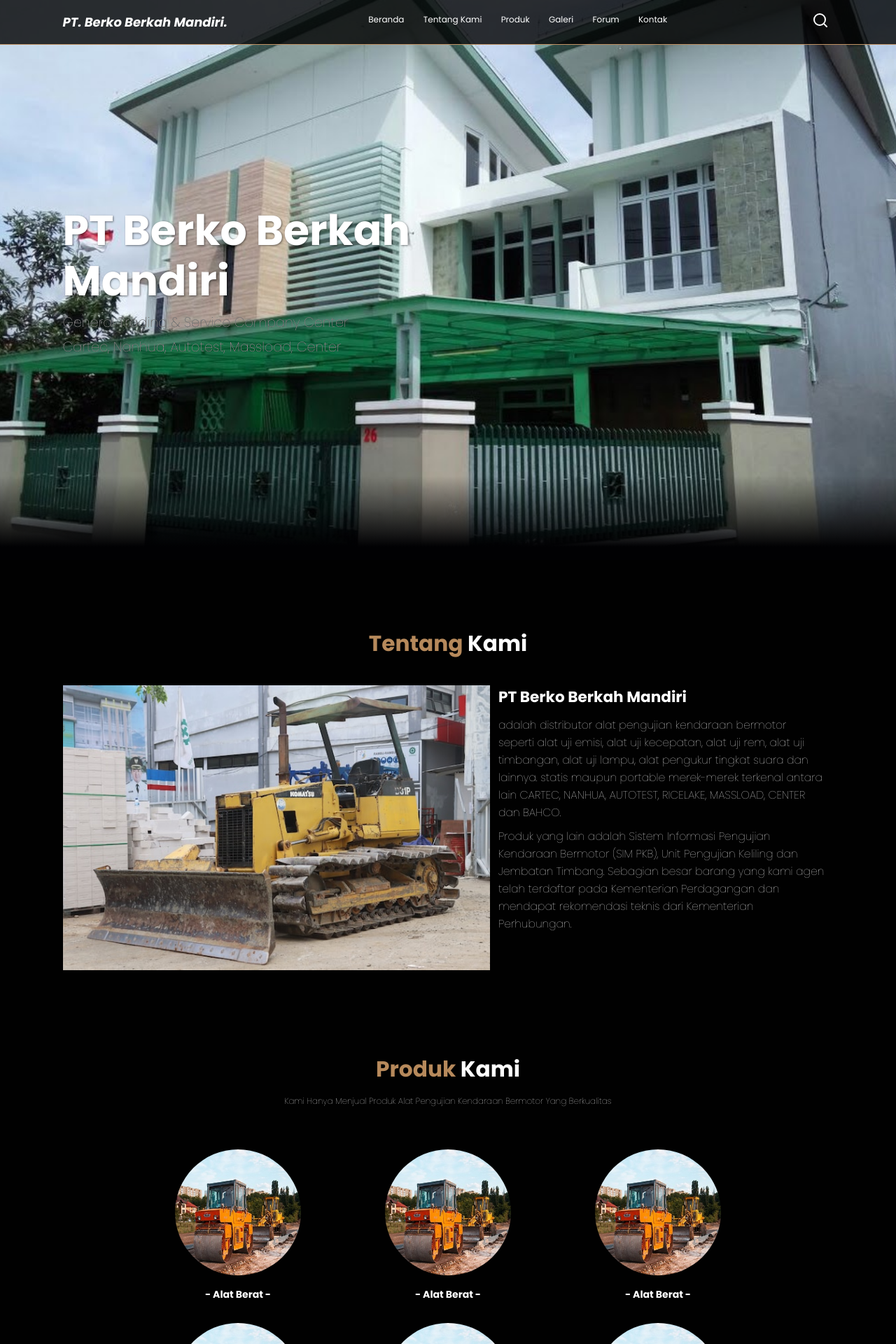
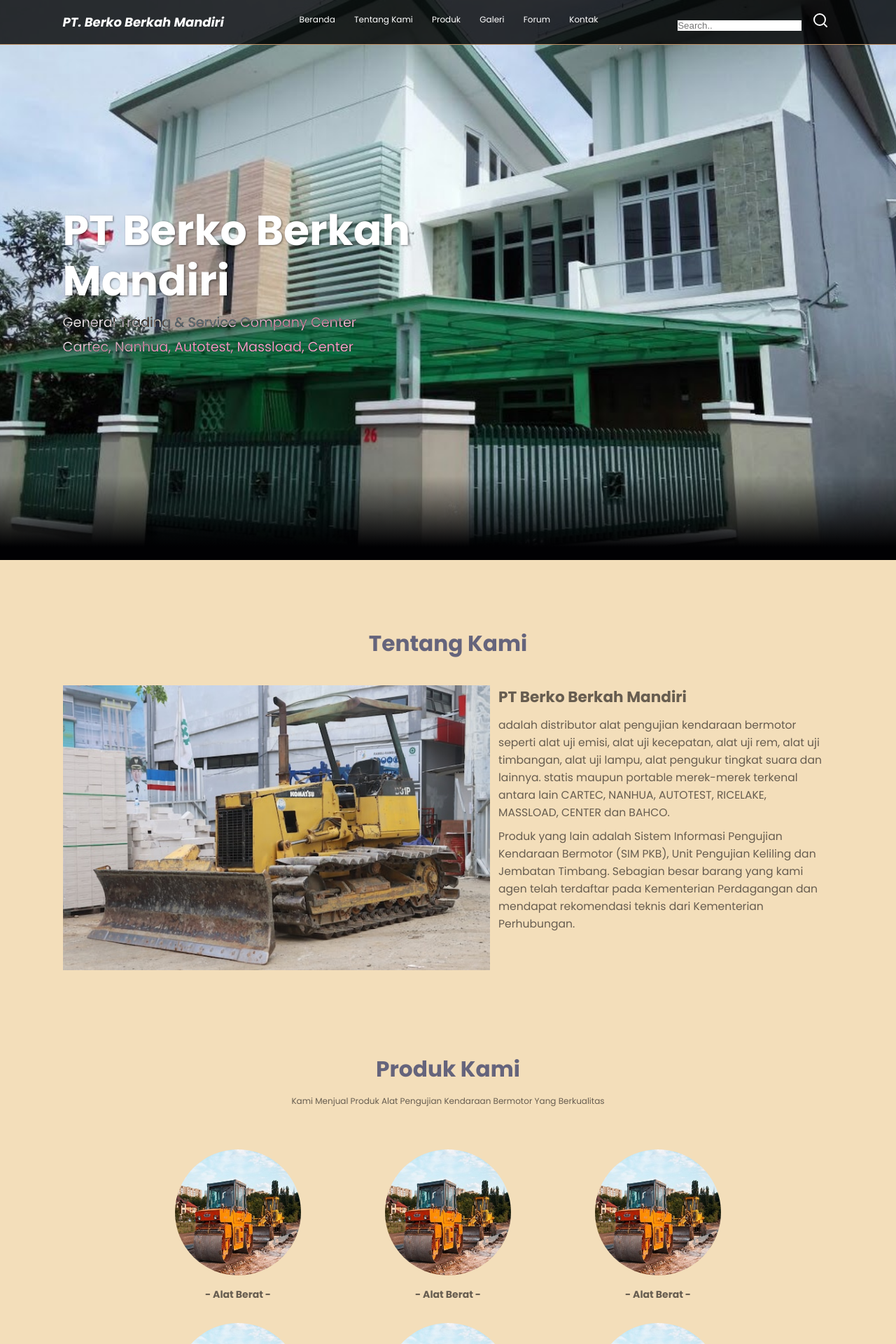
Before and after one commit to zakiaazhari14/PT-Berko-Berkah-Mandiri, a PHP site: page / in a window 1280 px wide. Shown: the top 1920 px of the page at 70% size. Run offline with PHP 8.4, Linux system fonts and the light colour scheme.

Commit message:
update website

```diff
--- a/css/style.css
+++ b/css/style.css
@@ -1,6 +1,7 @@
 :root {
   --primary: #b6895b;
   --bg: #010101;
+  --color: #675d50;
 }
 
 * {
@@ -18,7 +19,7 @@ html {
 
 body {
   font-family: "Poppins", sans-serif;
-  background-color: var(--bg);
+  background-color: #f3deba;
   color: #fff;
 }
 
@@ -81,6 +82,48 @@ body {
   display: none;
 }
 
+.navbar .navbar-extra input {
+  color: #000000;
+  margin: 0 0.5rem;
+}
+
+/* Dropdown */
+
+/* The container <div> - needed to position the dropdown content */
+.dropdown {
+  position: relative;
+  display: inline-block;
+}
+
+/* Dropdown Content (Hidden by Default) */
+.dropdown-content {
+  display: none;
+  position: absolute;
+  background-color: #f9f9f9;
+  min-width: 160px;
+  box-shadow: 0px 8px 16px 0px rgba(0, 0, 0, 0.2);
+  z-index: 1;
+}
+
+/* Links inside the dropdown */
+.dropdown-content a {
+  color: black !important;
+  padding: 12px 16px;
+  text-decoration: none;
+  display: block;
+  text-align: center;
+}
+
+/* Change color of dropdown links on hover */
+.dropdown-content a:hover {
+  background-color: #f1f1f1;
+}
+
+/* Show the dropdown menu on hover */
+.dropdown:hover .dropdown-content {
+  display: block;
+}
+
 /* Hero Section */
 .hero {
   min-height: 100vh;
@@ -123,7 +166,7 @@ body {
   font-size: 1.6rem;
   margin-top: 1rem;
   line-height: 1.2;
-  font-weight: 100;
+  font-weight: 400;
   text-shadow: 1px 1px 3px rgba(1, 1, 3, 0.5);
   mix-blend-mode: difference;
 }
@@ -137,16 +180,18 @@ body {
 
 .about h2,
 .product h2,
-.contact h2 {
+.contact h2,
+.piagam h2 {
   text-align: center;
   font-size: 2.6rem;
   margin-bottom: 3rem;
 }
 
-.about h2 span,
-.product h2 span,
-.contact h2 span {
-  color: var(--primary);
+.about h2,
+.product h2,
+.contact h2,
+.piagam h2 {
+  color: #65647c;
 }
 
 .about .row {
@@ -169,13 +214,15 @@ body {
 .about .row .content h3 {
   font-size: 1.8rem;
   margin-bottom: 1rem;
+  color: var(--color);
 }
 
 .about .row .content p {
   margin-bottom: 0.8rem;
   font-size: 1.3rem;
-  font-weight: 100;
+  font-weight: 400;
   line-height: 1.6;
+  color: var(--color);
 }
 
 /* Produk Section */
@@ -187,8 +234,13 @@ body {
 .product p,
 .contact p {
   text-align: center;
-  font-weight: 100;
+  font-weight: 400;
   line-height: 1.6;
+  color: var(--color);
+}
+
+.product h3 {
+  color: var(--color);
 }
 
 .product .row {
@@ -212,16 +264,27 @@ body {
   margin: 1rem auto 0.5rem;
 }
 
-.product .row {
+.piagam {
   display: flex;
+  flex-direction: column;
+  align-items: center;
+  justify-content: center;
+  text-align: center;
 }
 
-.product .row .product-img {
-  flex: 1 1 45rem;
+.row {
+  display: flex;
+  justify-content: center;
 }
 
-.product .row .product-img img {
-  width: 100%;
+.piagam-img {
+  margin: 10px;
+}
+
+.piagam-img img {
+  display: block;
+  max-width: 100%;
+  height: auto;
 }
 
 /* Contact Section */
@@ -294,11 +357,12 @@ footer .links a:hover {
 
 footer .links {
   margin-bottom: 1.4rem;
+  display: block;
 }
 
 footer .links a {
   color: #fff;
-  padding: 0.7rem 1rem;
+  padding: 1rem;
 }
 
 footer .credit {
@@ -308,6 +372,27 @@ footer .credit {
 footer .credit a {
   color: var(--bg);
   font-weight: 700;
+}
+
+footer .kontak {
+  text-align: left;
+  padding: 1rem;
+}
+
+.kontak a p {
+  text-decoration: none;
+  color: #333;
+  font-weight: bold;
+  margin: 5px 0;
+}
+
+.sosmed {
+  display: flex;
+  justify-content: space-around;
+}
+
+.partner {
+  padding: 1rem;
 }
 
 /* Media Queries */
--- a/index.html
+++ b/index.html
@@ -4,6 +4,7 @@
     <meta charset="UTF-8" />
     <meta name="viewport" content="width=device-width, initial-scale=1.0" />
     <title>PT Berko Berkah Mandiri</title>
+
 
     <!-- fonts -->
     <link rel="preconnect" href="https://fonts.googleapis.com" />
@@ -23,18 +24,27 @@
   <body>
     <!-- Navbar Start -->
     <nav class="navbar">
-      <a href="#" class="navbar-logo">PT. Berko Berkah Mandiri.</a>
+      <a href="#" class="navbar-logo">PT. Berko Berkah Mandiri</a>
 
       <div class="navbar-nav">
         <a href="#home">Beranda</a>
         <a href="#about">Tentang Kami</a>
-        <a href="#product">Produk</a>
+        <div class="dropdown">
+          <a href="#product" class="dropbtn">Produk</a>
+          <div class="dropdown-content">
+              <a href="#service1">Alat Uji Kendaraan Bermotor</a>
+              <a href="#service2">SIM PKB</a>
+              <a href="#service3">Spare Part</a>
+          </div>
+        </div>
         <a href="#galeri">Galeri</a>
         <a href="#forum">Forum</a>
         <a href="#contact">Kontak</a>
       </div>
 
+
       <div class="navbar-extra">
+        <input type="text" placeholder="Search..">
         <a href="#" id="search"><i data-feather="search"></i></a>
         <a href="#" id="select-menu"><i data-feather="menu"></i></a>
       </div>
@@ -83,9 +93,9 @@
 
     <!-- Produk Section Start -->
     <section id="product" class="product">
-      <h2><span>Produk</span> Kami</h2>
+      <h2>Produk Kami</h2>
       <p>
-        Kami Hanya Menjual Produk Alat Pengujian Kendaraan Bermotor Yang
+        Kami Menjual Produk Alat Pengujian Kendaraan Bermotor Yang
         Berkualitas
       </p>
 
@@ -159,17 +169,13 @@
     <!-- Produk Section end -->
 
     <!-- Piagam Section start -->
-    <section class="product" id="product">
+    <section class="piagam" id="piagam">
       <main class="content">
-        <h2><span>Piagam </span> Penghargaan</h2>
+        <h2>Piagam Penghargaan</h2>
       </main>
-      <div class="row">
-        <div class="product-img">
+      <div class="row1">
           <img src="img/king.jpg" alt="" />
-        </div>
-        <div class="product-img">
           <img src="img/king.jpg" alt="" />
-        </div>
         </div>
     </section>
     <!-- Piagam Section end -->
@@ -209,11 +215,25 @@
 
     <!-- Footer Start -->
     <footer>
+    <div class="sosmed">
+      <div class="kontak">
+        <a href="">Dapat Menghubungi</a>
+        <p>PT Berko Berkah Mandiri</p>
+        <p>Jl. Batur Dalam Lingk. Cipayung 4/1 No.26
+         </p>
+         <p> Depok 16417</p>
+          <p>Telp :
+            (62-21) 7707136 - (62-21) 29218594
+            </p>
+            <p>Fax : (62-21) 77834783
+              info@ptbbm.com</p>
+      </div>
+      <div>
         <div class="socials">
-        <a href="#"><i data-feather="instagram"></i></a>
+          <a href="https://www.instagram.com/ptberkoberkahmandiri/"><i data-feather="instagram"></i></a>
           <a href="#"><i data-feather="twitter"></i></a>
           <a href="#"><i data-feather="facebook"></i></a>
-        <a href="#"><i data-feather="youtube"></i></a>
+          <a href="https://www.youtube.com/@BBMBerko"><i data-feather="youtube"></i></a>
         </div>
 
         <div class="links">
@@ -226,7 +246,15 @@
         <div class="credit">
           <p>Created by <a href="">Zaki Auliya Azhari</a>. | &copy; 2023</p>
         </div>
+      </div>
+      <div class="partner">
+        <a href="">Partner</a>
+        <p>Be Smarty</p>
+        <p>alat-uji-kendaraan.com</p>
+      </div>
+    </div>
     </footer>
+
     <!-- Footer end -->
 
     <!-- Feather Icon -->
```
Also changed, not shown: img/king.jpg. Lines whose indentation alone changed are shown as unchanged.
